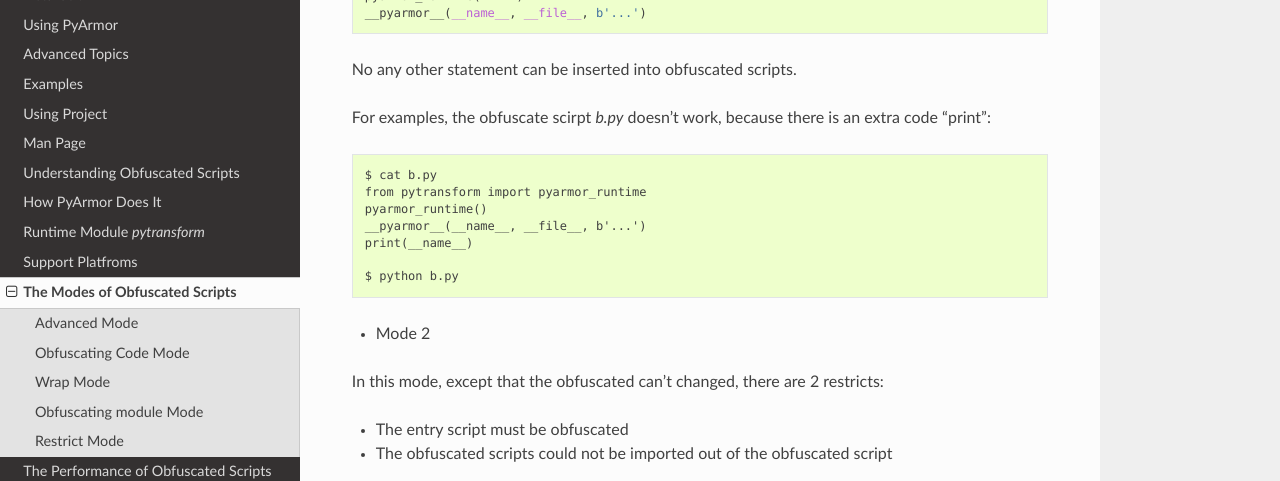
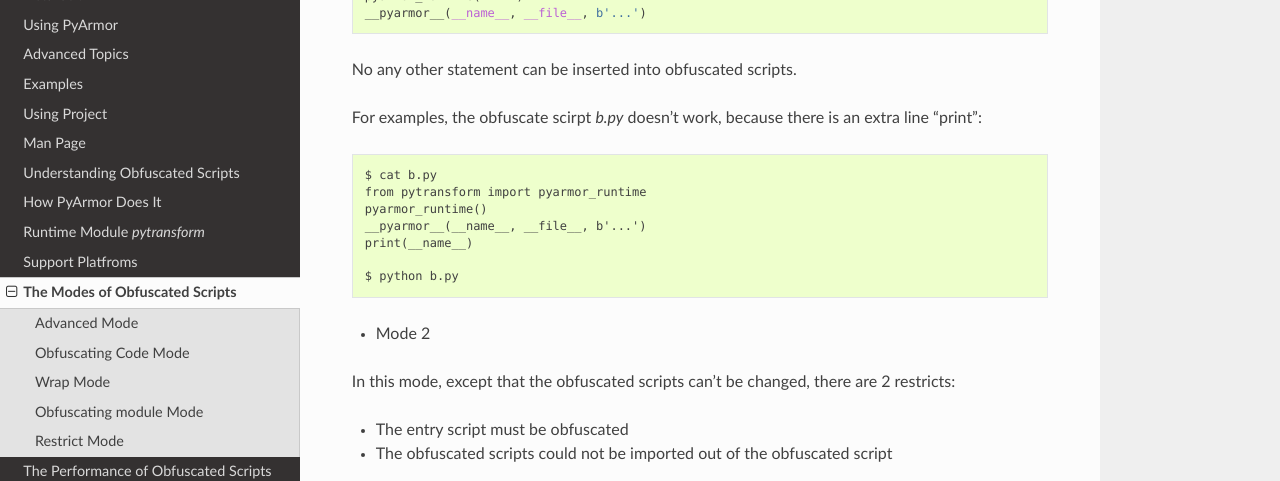
Before and after one commit to dashingsoft/pyarmor, a Sphinx documentation site: the page built from docs/mode.rst, in a window 1280 px wide and 900 px high, scrolled down 4073 px. Shown: the part 150-631 px from the top of the window. Built offline with Sphinx 7.4.7 and the Read the Docs theme 2.0.0, drawn with Linux system fonts in a browser that asks for light colours.

Commit message:
Fix typos

```diff
--- a/docs/mode.rst
+++ b/docs/mode.rst
@@ -208,7 +208,7 @@
 No any other statement can be inserted into obfuscated scripts.
 
 For examples, the obfuscate scirpt `b.py` doesn't work, because there
-is an extra code "print"::
+is an extra line "print"::
 
     $ cat b.py
     from pytransform import pyarmor_runtime
@@ -220,7 +220,7 @@
 
 * Mode 2
 
-In this mode, except that the obfuscated can't changed, there are 2 restricts:
+In this mode, except that the obfuscated scripts can't be changed, there are 2 restricts:
 
 - The entry script must be obfuscated
 - The obfuscated scripts could not be imported out of the obfuscated script
```
